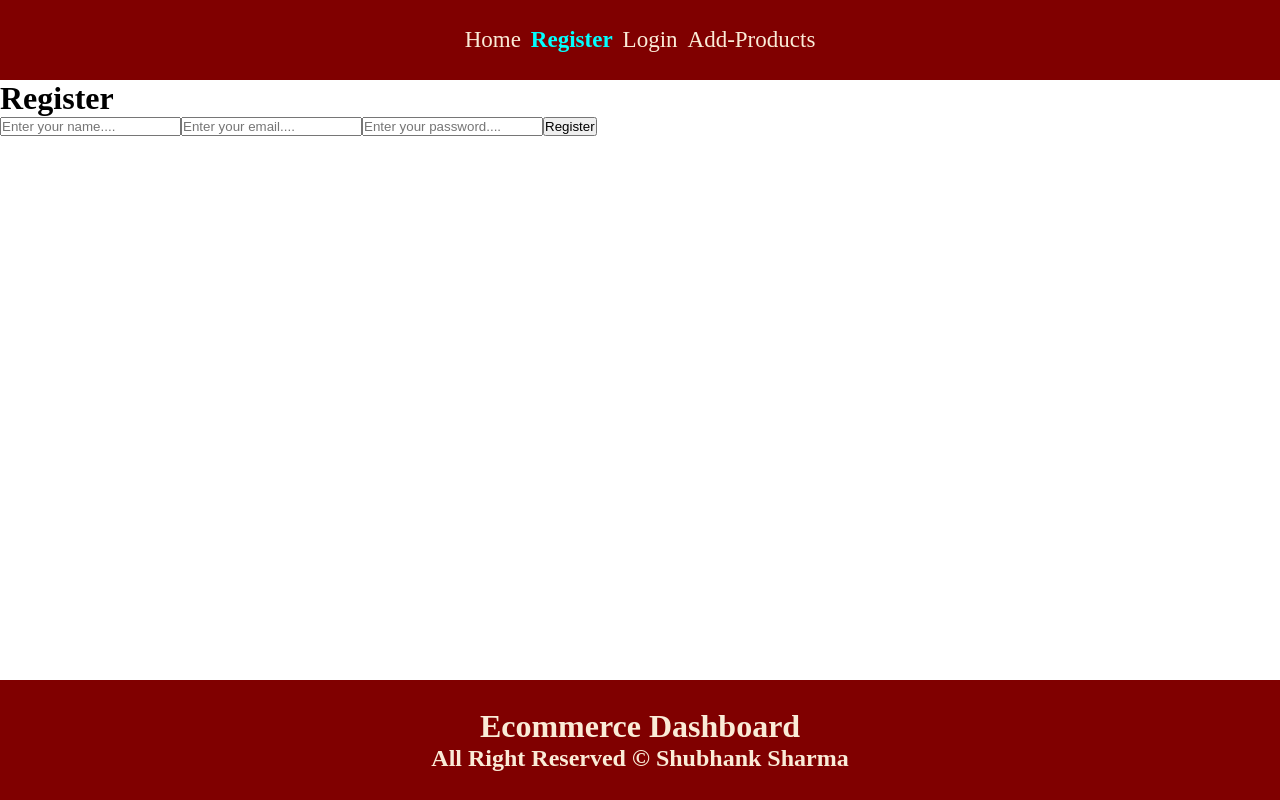
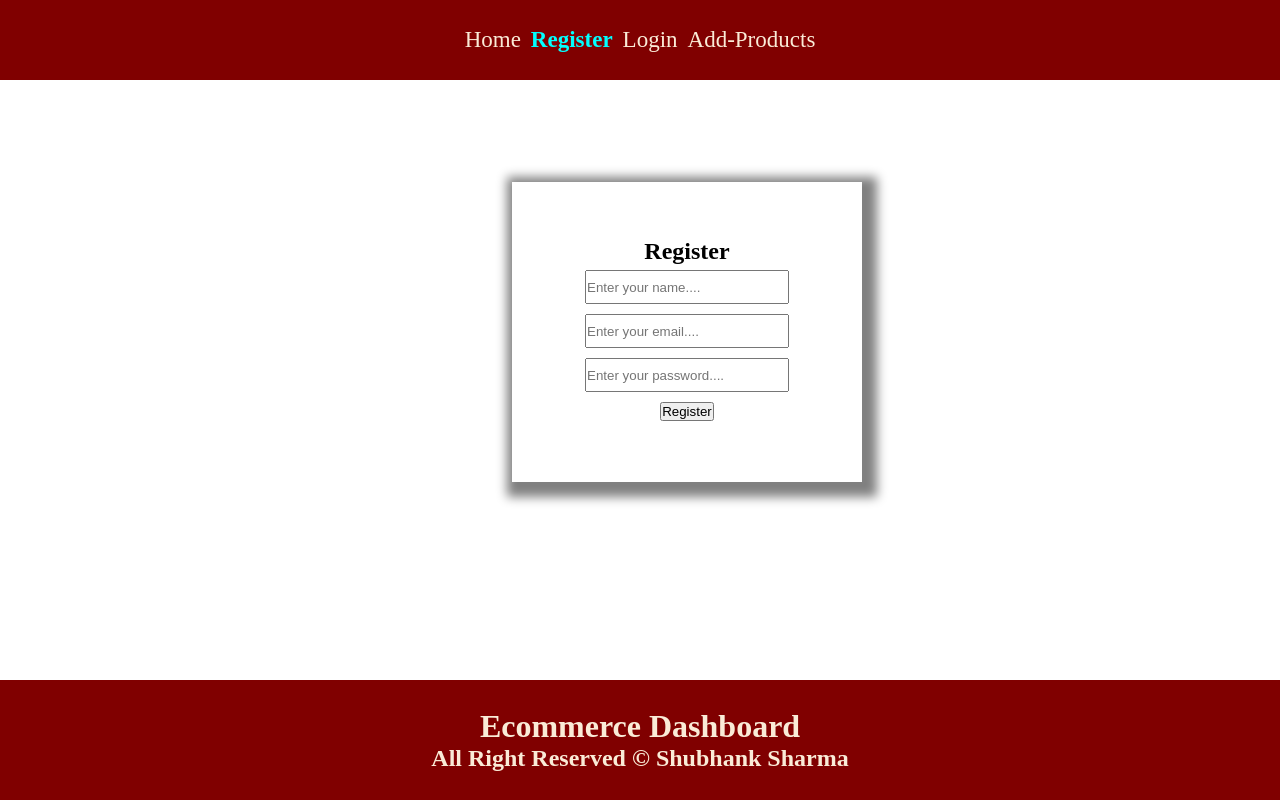
Before and after one commit to Shubhank-S/MERN-Ecommerce-Dashboard, a React (Vite) app in the folder frontend/: page /register in a window 1280 px wide. Built offline with nearby package versions, Linux system fonts and the light colour scheme.

Commit message:
Toast Notifcation Added and Register part done

```diff
--- a/frontend/package.json
+++ b/frontend/package.json
@@ -13,6 +13,7 @@
     "axios": "^1.5.1",
     "react": "^18.2.0",
     "react-dom": "^18.2.0",
+    "react-hot-toast": "^2.4.1",
     "react-router-dom": "^6.16.0"
   },
   "devDependencies": {
--- a/frontend/src/pages/Register/Register.css
+++ b/frontend/src/pages/Register/Register.css
@@ -0,0 +1,22 @@
+.register_form{
+    display: flex;
+    height: 300px;
+    width: 350px;
+    margin-left: 40%;
+    margin-top: 8%;
+    flex-direction: column;
+    align-items: center;
+    justify-content: center;
+    box-shadow: 5px 5px 10px 10px gray;
+}
+
+.register_input{
+    margin: 5px;
+    height: 30px;
+    width: 200px;
+}
+
+.register_button{
+    margin: 5px;
+
+}
--- a/frontend/src/pages/Register/Register.jsx
+++ b/frontend/src/pages/Register/Register.jsx
@@ -1,11 +1,23 @@
-import { useState } from "react";
+import { useEffect, useState } from "react";
 import axios from "axios";
+import toast, { Toaster } from "react-hot-toast";
+import { useNavigate } from "react-router-dom";
 import "./Register.css";
 
 function Register() {
   const [name, setName] = useState("");
   const [email, setEmail] = useState("");
   const [password, setPassword] = useState("");
+  const [error, setError] = useState(false);
+  const navigate = useNavigate();
+
+  useEffect(() => {
+    const existedUser = localStorage.getItem("user");
+    if (existedUser) {
+      navigate("/");
+      toast.error("User Already Exist");
+    }
+  });
 
   const handleSubmit = (e) => {
     e.preventDefault();
@@ -24,34 +36,44 @@ function Register() {
       );
       console.log(result.data);
       localStorage.setItem("user", JSON.stringify(result.data));
+      navigate("/");
+      toast.success("Registered SuccessFully");
     } catch (error) {
       console.log(`Error is ${error}`);
     }
   };
   return (
     <>
-      <form onSubmit={handleSubmit}>
-        <h1>Register</h1>
+      <form onSubmit={handleSubmit} className="register_form">
+        <h2>Register</h2>
         <input
           type="text"
           value={name}
           onChange={(e) => setName(e.target.value)}
           placeholder="Enter your name...."
+          className="register_input"
         />
         <input
           type="text"
           value={email}
           onChange={(e) => setEmail(e.target.value)}
           placeholder="Enter your email...."
+          className="register_input"
         />
         <input
           type="text"
           value={password}
           onChange={(e) => setPassword(e.target.value)}
           placeholder="Enter your password...."
+          className="register_input"
         />
-        <button onClick={RegisterData}>Register</button>
+        <button onClick={RegisterData} className="register_button">
+          Register
+        </button>
       </form>
+      <div>
+        <Toaster position="top-center" reverseOrder={false} />
+      </div>
     </>
   );
 }
```
Also changed, not shown: 2 other files (tests, documents, lock files or other folders).
